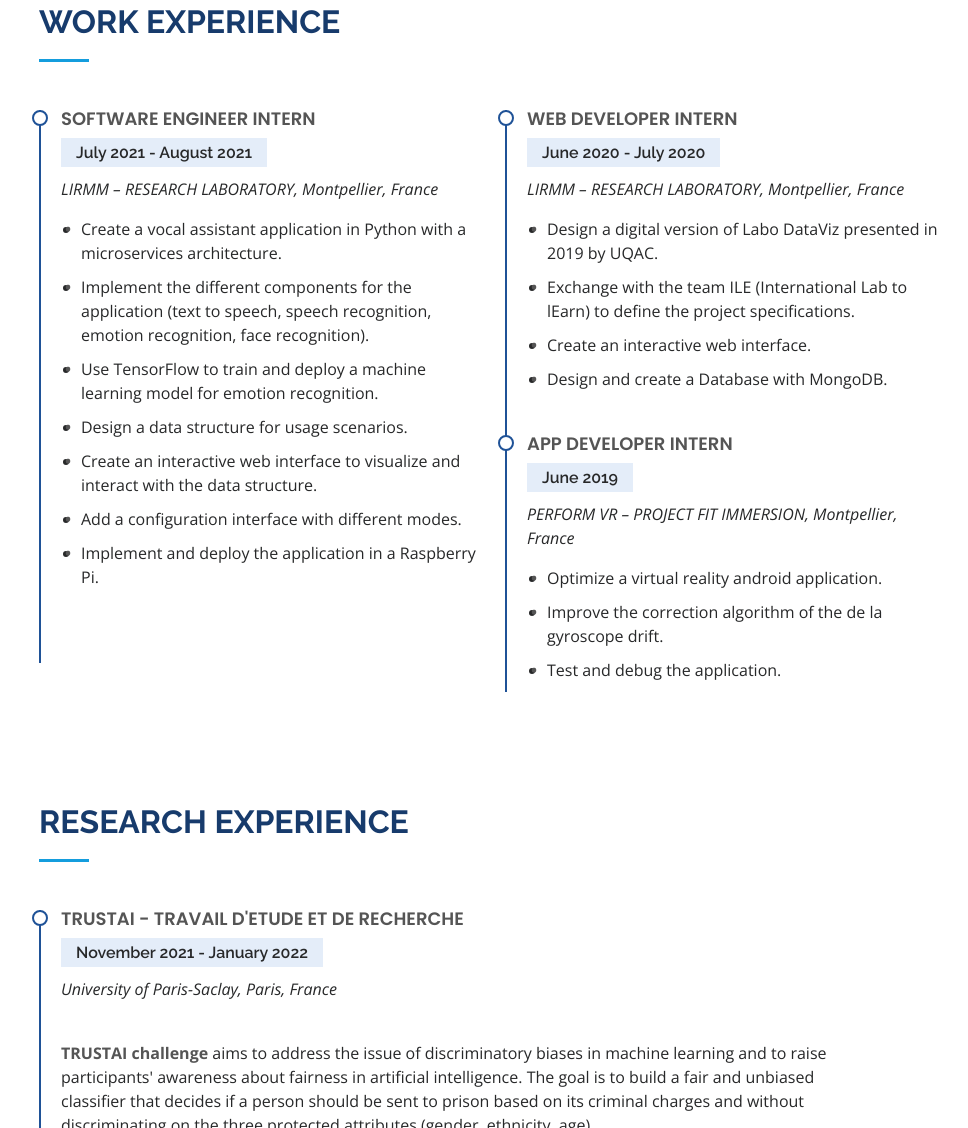
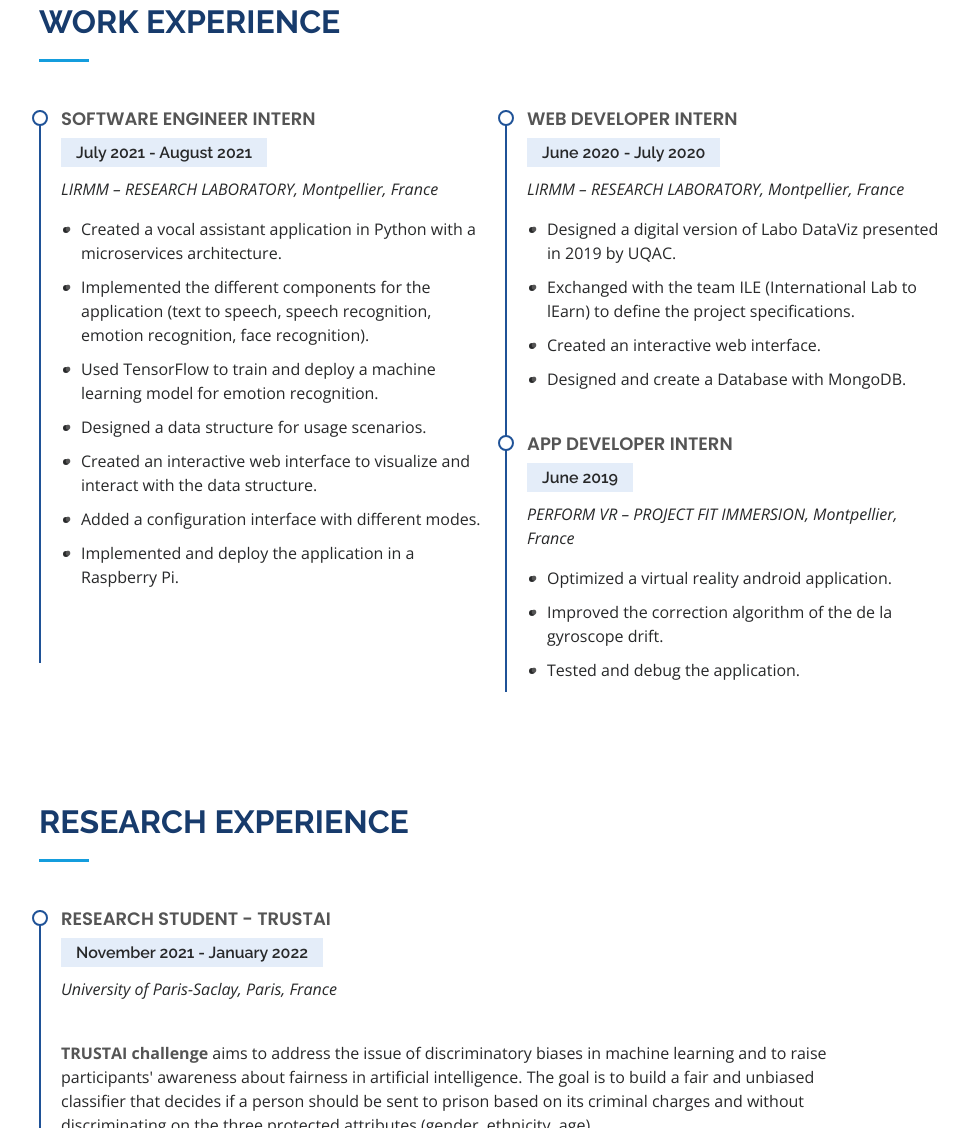
Before and after one commit to MarwanMashra/MarwanMashra.github.io, a plain HTML site: page index.html in a window 1280 px wide. Shown: the part 3593-4721 px from the top of the page, without its empty margins (297-1265 px from the left). Drawn offline with nearby package versions, Linux system fonts and the light colour scheme.

Commit message:
updated cv

```diff
--- a/index.html
+++ b/index.html
@@ -252,7 +252,7 @@ CV -->
           <li>
             <strong>Technologies & Frameworks : </strong>
             <ul>
-              <li>Docker, jQuery, LaTeX, MongoDB, Flask.</li>
+              <li>Docker, jQuery, LaTeX, MongoDB, Hadoop, Flask.</li>
             </ul>
           </li>
           <li>
@@ -295,13 +295,13 @@ CV -->
               <h5>July 2021  - August 2021</h5>
               <p><em>LIRMM – RESEARCH LABORATORY, Montpellier, France</em></p>
               <ul type="1">
-                <li>Create a vocal assistant application in Python with a microservices architecture.</li>
-                <li>Implement the different components for the application (text to speech, speech recognition, emotion recognition, face recognition).</li>
-                <li>Use TensorFlow to train and deploy a machine learning model for emotion recognition.</li>
-                <li>Design a data structure for usage scenarios.</li>
-                <li>Create an interactive web interface to visualize and interact with the data structure.</li>
-                <li>Add a configuration interface with different modes.</li>
-                <li>Implement and deploy the application in a Raspberry Pi.</li>
+                <li>Created a vocal assistant application in Python with a microservices architecture.</li>
+                <li>Implemented the different components for the application (text to speech, speech recognition, emotion recognition, face recognition).</li>
+                <li>Used TensorFlow to train and deploy a machine learning model for emotion recognition.</li>
+                <li>Designed a data structure for usage scenarios.</li>
+                <li>Created an interactive web interface to visualize and interact with the data structure.</li>
+                <li>Added a configuration interface with different modes.</li>
+                <li>Implemented and deploy the application in a Raspberry Pi.</li>
               </ul>
               <br><br>
             </div>
@@ -313,10 +313,10 @@ CV -->
               <h5>June 2020 - July 2020</h5>
               <p><em>LIRMM – RESEARCH LABORATORY, Montpellier, France</em></p>
               <ul type="1">
-                <li>Design a digital version of Labo DataViz presented in 2019 by UQAC.</li>
-                <li>Exchange with the team ILE (International Lab to lEarn) to define the project specifications.</li>
-                <li>Create an interactive web interface.</li>
-                <li>Design and create a Database with MongoDB.</li>
+                <li>Designed a digital version of Labo DataViz presented in 2019 by UQAC.</li>
+                <li>Exchanged with the team ILE (International Lab to lEarn) to define the project specifications.</li>
+                <li>Created an interactive web interface.</li>
+                <li>Designed and create a Database with MongoDB.</li>
               </ul>
             </div>
             <div class="resume-item">
@@ -324,9 +324,9 @@ CV -->
               <h5>June 2019</h5>
               <p><em>PERFORM VR – PROJECT FIT IMMERSION, Montpellier, France</em></p>
               <ul type="1">
-                <li>Optimize a virtual reality android application.</li>
-                <li>Improve the correction algorithm of the de la gyroscope drift.</li>
-                <li>Test and debug the application.</li>
+                <li>Optimized a virtual reality android application.</li>
+                <li>Improved the correction algorithm of the de la gyroscope drift.</li>
+                <li>Tested and debug the application.</li>
               </ul>
             </div>
         </div>
@@ -347,7 +347,7 @@ CV -->
         <div class="row">
           <div class="col-lg-11" data-aos="fade-up" data-aos-delay="100">
             <div class="resume-item">
-              <h4> TRUSTAI - TRAVAIL D'ETUDE ET DE RECHERCHE</h4>
+              <h4> RESEARCH Student - TRUSTAI</h4>
               <h5>November 2021  - January 2022</h5>
               <p><em>University of Paris-Saclay, Paris, France</em></p><br>
 
```
